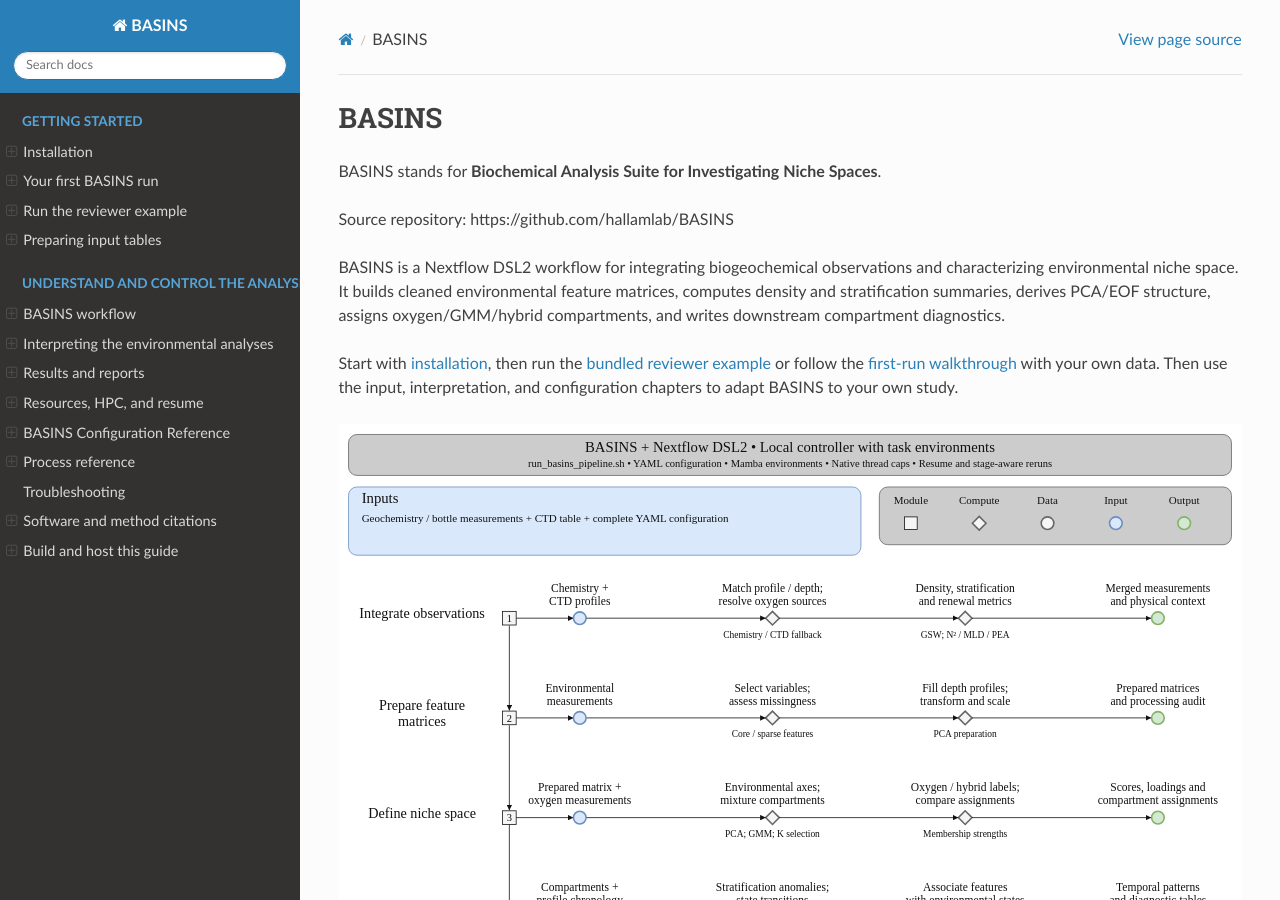
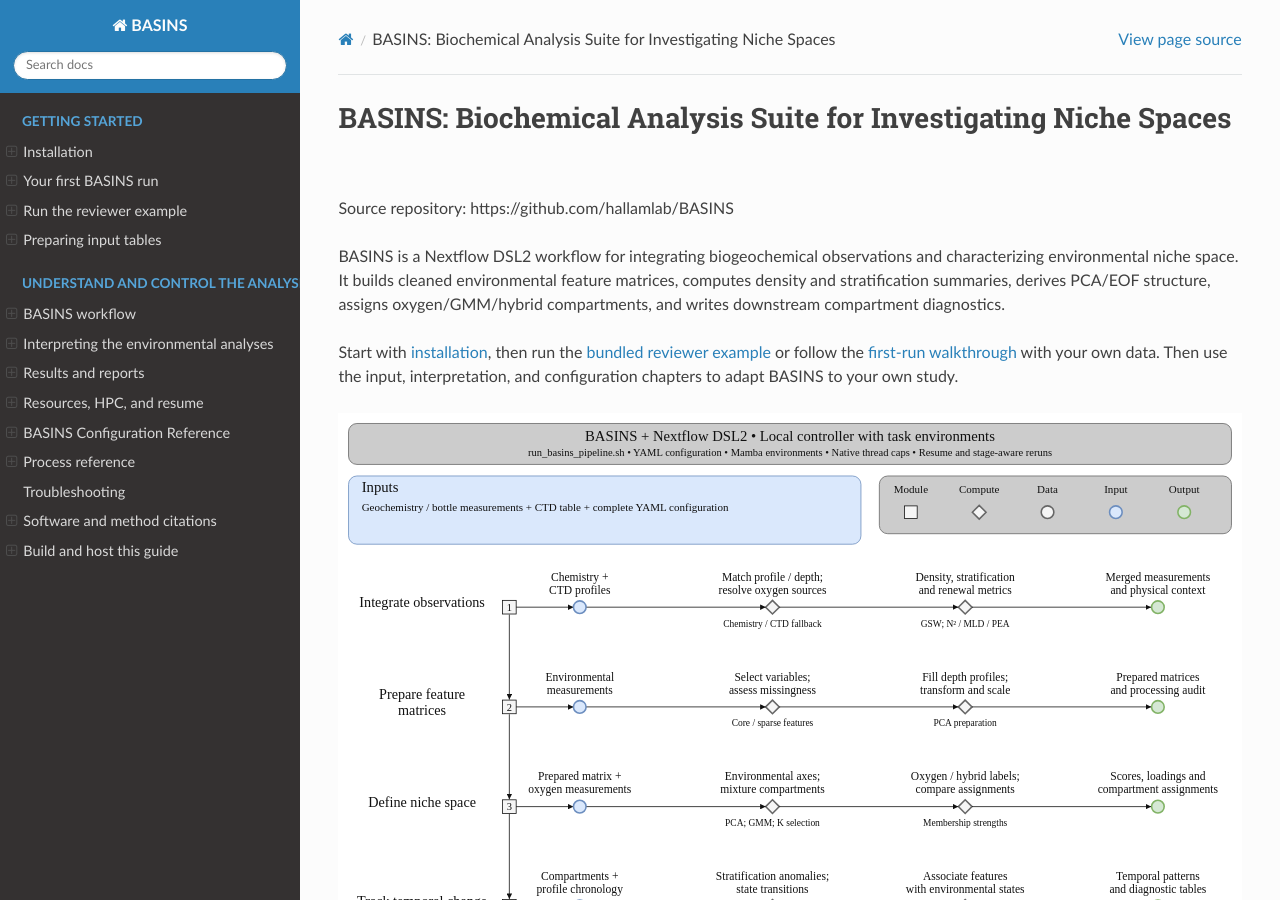
Before and after one commit to hallamlab/BASINS, a Sphinx documentation site: the page built from docs/index.md, in a window 1280 px wide and 900 px high. Built offline with Sphinx 7.4.7 and the Read the Docs theme 3.1.0, drawn with Linux system fonts in a browser that asks for light colours.

Commit message:
Use expanded project name in README and documentation titles

```diff
--- a/docs/conf.py
+++ b/docs/conf.py
@@ -10,7 +10,7 @@
 myst_heading_anchors = 4
 html_theme = 'sphinx_rtd_theme'
 html_theme_options = {'collapse_navigation': False, 'navigation_depth': 2}
-html_title = project+' documentation'
+html_title = 'BASINS: Biochemical Analysis Suite for Investigating Niche Spaces'
 html_baseurl = os.environ.get('READTHEDOCS_CANONICAL_URL', '')
 html_static_path = ['assets']
 html_css_files = ['docs.css']
--- a/docs/index.md
+++ b/docs/index.md
@@ -1,6 +1,4 @@
-# BASINS
-
-BASINS stands for **Biochemical Analysis Suite for Investigating Niche Spaces**.
+# BASINS: Biochemical Analysis Suite for Investigating Niche Spaces
 
 Source repository: https://github.com/hallamlab/BASINS
 
```
Also changed, not shown: README.md (+1 -3 lines).
